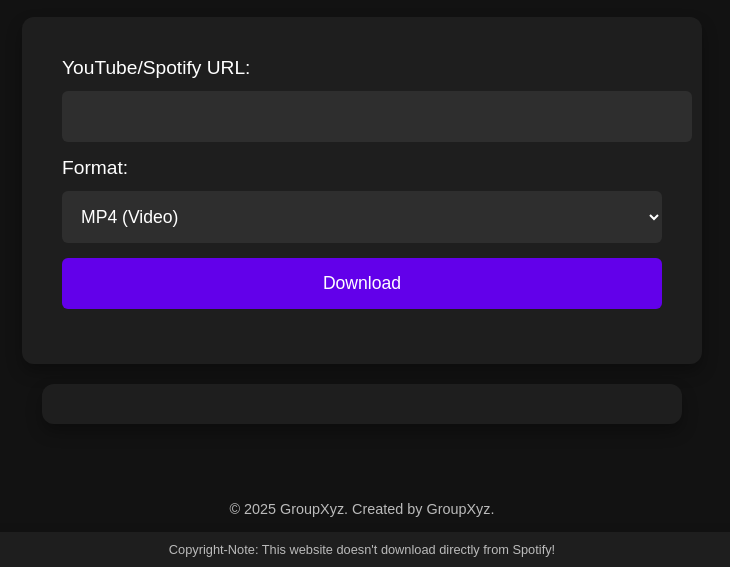
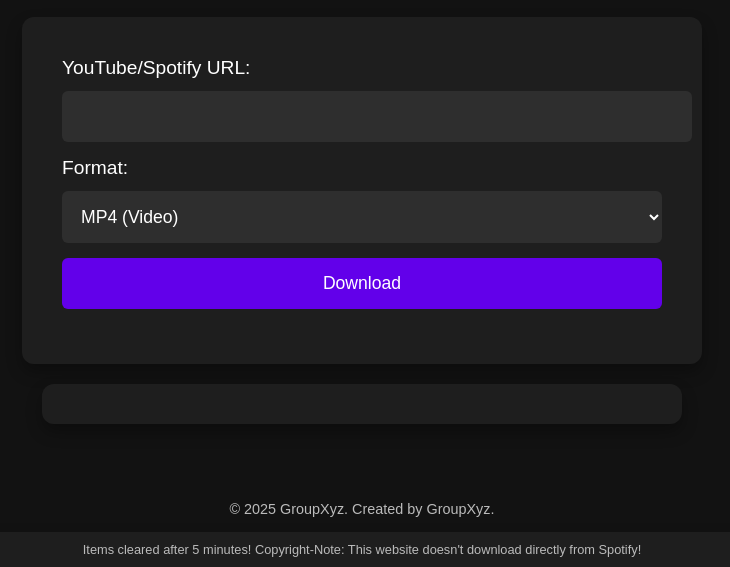
Before and after one commit to GroupXyz2/applications, a plain HTML site: page Youtube downloader website/index.html in a window 1280 px wide. Shown: the part 233-800 px from the top of the page, without its empty margins (278-1008 px from the left). Drawn offline with Linux system fonts and the light colour scheme.

Commit message:
Update index.html

```diff
--- a/Youtube downloader website/index.html
+++ b/Youtube downloader website/index.html
@@ -157,7 +157,7 @@
     <div id="message"></div>
 
     <div class="disclaimer">
-        Copyright-Note: This website doesn't download directly from Spotify!
+        Items cleared after 5 minutes! Copyright-Note: This website doesn't download directly from Spotify!
     </div>
 
     <footer>
```
